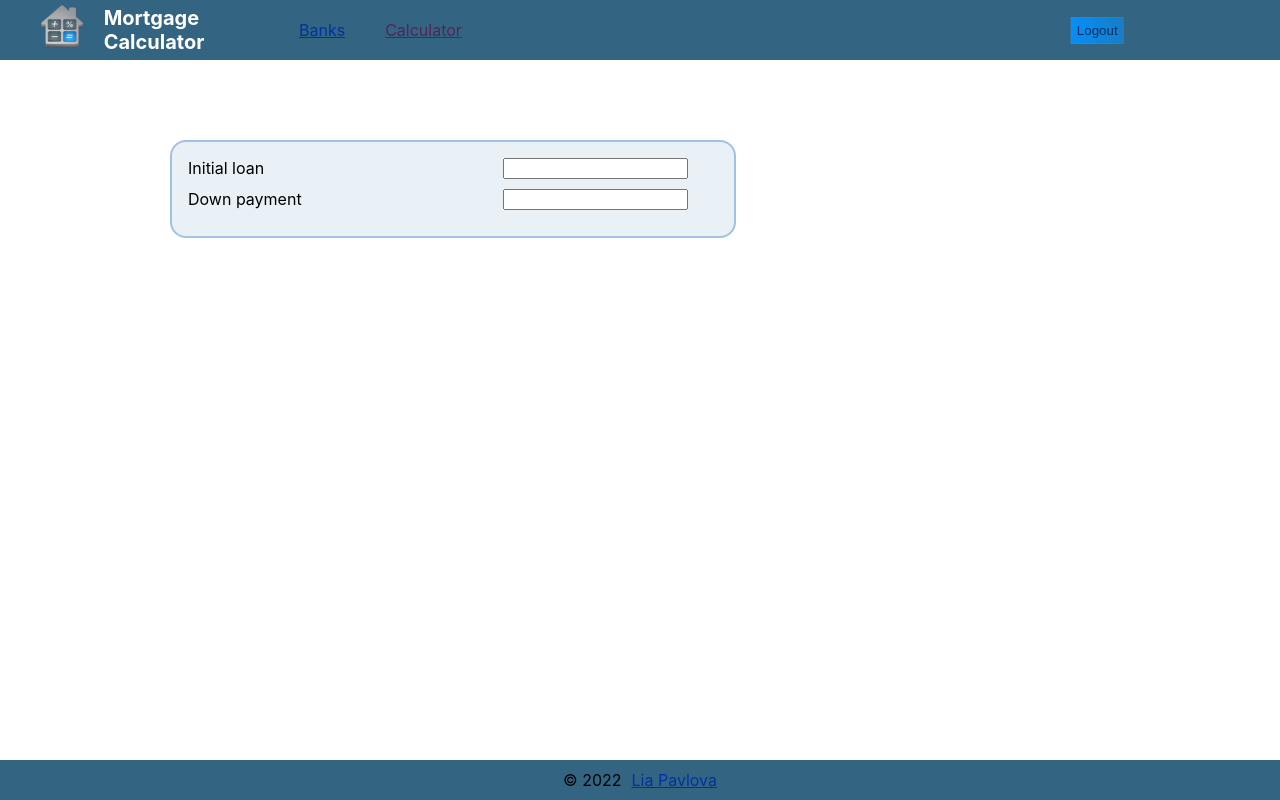
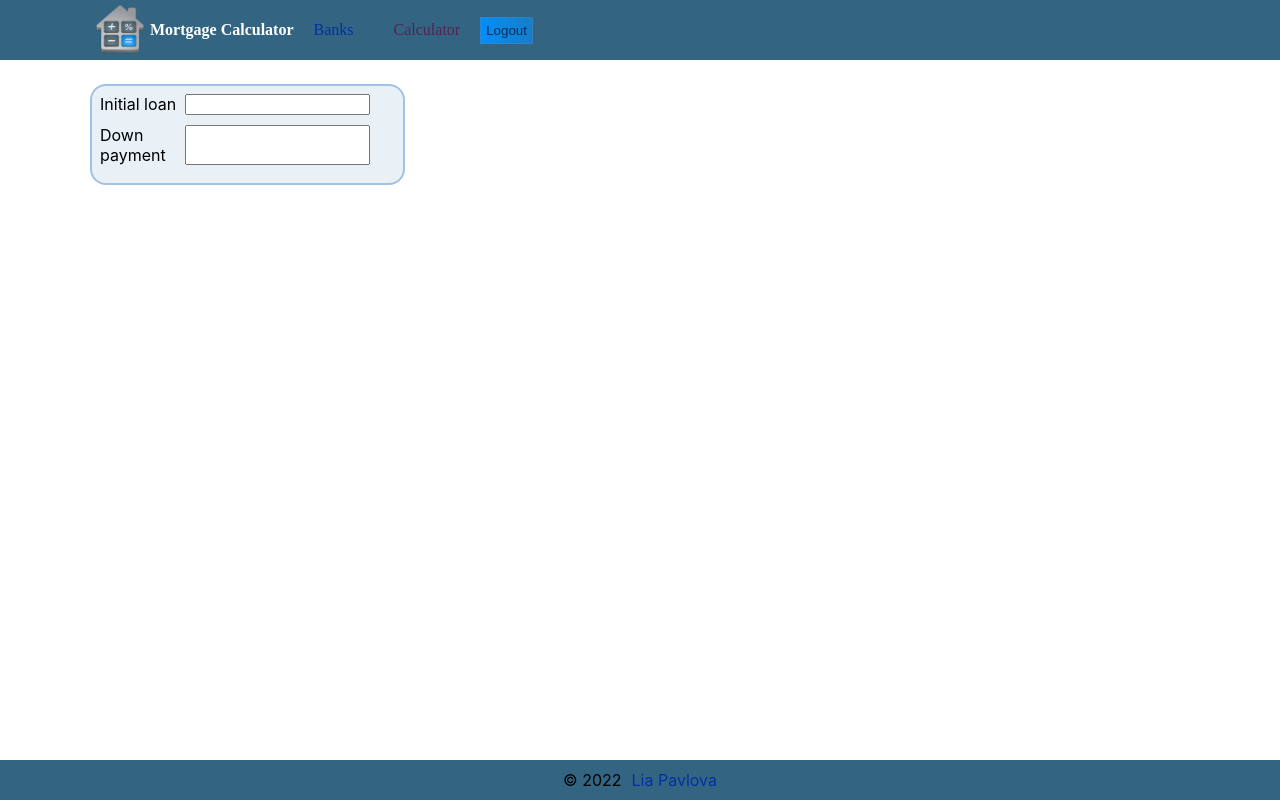
Before and after one commit to Lia-Pavlova/mortgage_calculator_frontend, a React (Create React App) app: page /calculator in a window 1280 px wide. Built offline with nearby package versions, Linux system fonts and the light colour scheme; sample sign-in values are in the browser's storage.

Commit message:
fix styles

```diff
--- a/src/App.module.css
+++ b/src/App.module.css
@@ -1,59 +1,28 @@
-.App {
-  text-align: center;
-}
-
-.App-logo {
-  height: 40vmin;
-  pointer-events: none;
-}
-
-@media (prefers-reduced-motion: no-preference) {
-  .App-logo {
-    animation: App-logo-spin infinite 20s linear;
-  }
-}
-
-.App-header {
-  background-color: #282c34;
-  min-height: 100vh;
-  display: flex;
-  flex-direction: column;
-  align-items: center;
-  justify-content: center;
-  font-size: calc(10px + 2vmin);
-  color: white;
-}
-
-.App-link {
-  color: #61dafb;
-}
-
-@keyframes App-logo-spin {
-  from {
-    transform: rotate(0deg);
-  }
-  to {
-    transform: rotate(360deg);
-  }
-}
-
 .app {
   min-height: 100vh;
   position: relative;
 }
+
 .page_content {
   margin-left: auto;
   margin-right: auto;
   position: relative;
-  @media screen and (max-width: 767.99px) {
+}
+
+@media screen and (max-width: 767.99px) {
+  .page_content {
     width: 320px;
   }
+}
 
-  @media screen and (min-width: 768px) and (max-width: 1279.99px) {
+@media screen and (min-width: 768px) and (max-width: 1279.99px) {
+  .page_content {
     width: 700px;
   }
+}
 
-  @media screen and (min-width: 1280px) {
+@media screen and (min-width: 1280px) {
+  .page_content {
     width: 1100px;
   }
 }
--- a/src/components/Header.js
+++ b/src/components/Header.js
@@ -1,6 +1,5 @@
 import { Link, NavLink } from 'react-router-dom'
 import { logout } from '../service/authorization.js'
-// import Container from './Container.js'
 import logo from '../assets/logo.png'
 import s from './components.module.css'
 
@@ -11,13 +10,13 @@ const Header = ({ setIsLoggedIn }) => {
   }
   return (
     <div className={s.header}>
-      <div className={s.wrapper}>
-        <Link className={s.logo_img} to="/">
-          <img src={logo} alt="logo" className={s.logo} />
-        </Link>
-        <p className={s.logo}>Mortgage Calculator</p>
+      <div className={s.content}>
+        <div className={s.wrapper}>
+          <Link className={s.logo_img} to="/">
+            <img src={logo} alt="logo" className={s.logo} />
+          </Link>
+          <p className={s.logo}>Mortgage Calculator</p>
 
-        <div className={s.content}>
           {isLoggedIn ? (
             <>
               <ul className={s.list}>
@@ -35,7 +34,7 @@ const Header = ({ setIsLoggedIn }) => {
                   <NavLink
                     to="/calculator"
                     alt="calculator page"
-                    className={s.link}
+                    className={s.link_nav}
                     activeClassName={s.active_link}
                   >
                     Calculator
--- a/src/components/components.module.css
+++ b/src/components/components.module.css
@@ -1,16 +1,18 @@
 .wrapper {
   color: #fff;
+  font-family: Dancing;
   height: 40px;
-  padding: 0 40px;
+  padding: 0 5px;
   display: flex;
-  justify-content: flex-start;
   align-items: center;
 }
 
 .logo_img {
   height: 50px;
   width: 50px;
-  margin-right: 20px;
+  display: flex;
+  align-items: center;
+  margin-right: 5px;
 }
 
 /*----Header----*/
@@ -26,22 +28,34 @@
   display: flex;
   justify-content: space-between;
   align-items: center;
+}
 
-  @media screen and (max-width: 767.99px) {
+@media screen and (max-width: 767.99px) {
+  .content {
     width: 320px;
   }
+}
 
-  @media screen and (min-width: 768px) and (max-width: 1279.99px) {
+@media screen and (max-width: 767.99px) {
+  .content {
+    width: 320px;
+  }
+}
+
+@media screen and (min-width: 768px) and (max-width: 1279.99px) {
+  .content {
     width: 700px;
   }
+}
 
-  @media screen and (min-width: 1280px) {
+@media screen and (min-width: 1280px) {
+  .content {
     width: 1100px;
   }
 }
 
 .logo {
-  font-size: 20px;
+  font-size: 16px;
   font-weight: 700;
 }
 
@@ -56,16 +70,18 @@
 
 .link_nav {
   color: rgb(0, 49, 163);
+  text-decoration: none;
 }
 
 .active_link {
   color: rgb(88, 34, 82);
+  text-decoration: none;
 }
 
 .btn_logout {
   cursor: pointer;
   padding: 5px;
-  margin-right: 90px;
+
   border: solid 1px #777f8b46;
   color: #032e61;
 
@@ -77,10 +93,10 @@
   );
   background-size: 200%;
   background-position: 100%;
-  margin-left: 50%;
-  transform: translateX(-50%);
+
   transition: all 0.7s;
 }
+
 .btn_logout:hover {
   background: linear-gradient(
     to right,
@@ -115,7 +131,7 @@
   max-width: 650px;
   padding: 10px;
   color: rgb(0, 63, 100);
-  background-color: rgb(83, 128, 154);
+  background-color: rgb(232, 238, 241);
   border-radius: 10px;
   box-shadow: -1px 3px 10px rgba(0, 0, 0, 0.345);
   transition: transform 3000ms linear;
@@ -155,14 +171,14 @@
   border: none;
   color: #032e61;
 }
+
 .close_btn:hover {
   cursor: pointer;
-  color: #739ddc;
+  color: #2575ee;
 }
 
 .btn_submit {
   cursor: pointer;
-  font-family: Dancing;
   margin: 20px;
   width: 100px;
   height: 30px;
@@ -183,6 +199,7 @@
   transform: translateX(-50%);
   transition: all 0.7s;
 }
+
 .btn_submit:hover {
   background: linear-gradient(
     to right,
@@ -213,4 +230,5 @@
 .link_footer {
   color: rgb(0, 49, 163);
   margin-left: 10px;
+  text-decoration: none;
 }
--- a/src/index.css
+++ b/src/index.css
@@ -45,3 +45,7 @@ img {
 address {
   font-style: normal;
 }
+
+.link {
+  text-decoration: none;
+}
--- a/src/pages/BanksPage/BanksPage.module.css
+++ b/src/pages/BanksPage/BanksPage.module.css
@@ -4,11 +4,8 @@
 
 .btn {
   cursor: pointer;
-
-  margin-left: 25px;
-  margin-top: 10px;
-  width: 100px;
-  height: 30px;
+  margin: 10px;
+  width: 25%;
   border: solid 1px #777f8b46;
   color: #032e61;
   box-shadow: 2px 2px 5px #5f9edd, -1px -1px 6px #84b2e1;
@@ -20,9 +17,10 @@
   );
   background-size: 200%;
   background-position: 100%;
-  transform: translateX(-50%);
+  /* transform: translateX(-50%); */
   transition: all 0.7s;
 }
+
 .btn:hover {
   background: linear-gradient(
     to right,
@@ -37,7 +35,7 @@
 }
 
 .not_title {
-  font-family: Dancing;
+  font-family: Dancing, cursive;
   margin-top: 20px;
 }
 
@@ -46,7 +44,7 @@
   margin-left: 50%;
   margin-bottom: 15px;
   width: 100px;
-  height: 30px;
+  height: 35px;
   border-radius: 1rem 0;
   border: solid 1px #777f8b46;
   color: #032e61;
@@ -62,6 +60,7 @@
   transform: translateX(-50%);
   transition: all 0.7s;
 }
+
 .btn_add:hover {
   background: linear-gradient(
     to right,
@@ -180,30 +179,3 @@
     word-wrap: break-word;
   }
 }
-
-.card {
-  list-style: none;
-  display: flex;
-  flex-wrap: wrap;
-  padding-bottom: 50px;
-  width: 20rem;
-  padding: 0.3rem 1rem 0.8rem;
-  margin: 0.5rem 0.8rem;
-  text-align: left;
-
-  position: relative;
-  display: flex;
-  flex-direction: column;
-  justify-content: space-between;
-
-  background-color: #e9f1f7;
-  border: 0.15rem solid #3286f0;
-  border-radius: 1rem;
-  transition: all 0.3s ease;
-}
-
-.card:hover {
-  cursor: pointer;
-  background-color: #1a66c7;
-  border: 0.15rem solid #1a66c7;
-}
--- a/src/pages/CalculatorPage/CalculatorPage.module.css
+++ b/src/pages/CalculatorPage/CalculatorPage.module.css
@@ -1,16 +1,15 @@
 .item {
   margin-bottom: 10px;
-  width: 500px;
+  width: 270px;
   display: flex;
   flex-direction: row;
   justify-content: space-between;
 }
 
 .calculator_page {
-  padding: 30px 0 50px 0;
-
+  padding: 0.5rem;
   width: fit-content;
-  margin: 5rem;
+  margin-top: 1.5rem;
 
   background-color: #e9f1f7;
   border: 0.15rem solid #1a65c757;
@@ -19,12 +18,10 @@
   flex-direction: row;
   justify-content: center;
   align-items: stretch;
-
-  padding: 1rem;
 }
 
 .payment {
-  font-size: 22px;
+  font-size: 20px;
 }
 
 .flex {
@@ -33,7 +30,7 @@
 }
 
 .form {
-  margin-right: 30px;
+  margin-right: 25px;
 }
 
 .list {
--- a/src/pages/HomePage/AuthorizationForm.styled.jsx
+++ b/src/pages/HomePage/AuthorizationForm.styled.jsx
@@ -6,7 +6,7 @@ import { Paper } from '@mui/material'
 export const Container = styled.div`
   box-sizing: border-box;
   margin: 60px auto;
-  width: 400px;
+  width: 300px;
 `
 
 export const StyledPaper = styled(Paper)`
--- a/src/pages/HomePage/HomePage.module.css
+++ b/src/pages/HomePage/HomePage.module.css
@@ -54,6 +54,7 @@
   transform: translateX(-50%);
   transition: all 0.7s;
 }
+
 .btn:hover {
   background: linear-gradient(
     to right,
```
Also changed, not shown: 1 other file (tests, documents, lock files or other folders).
